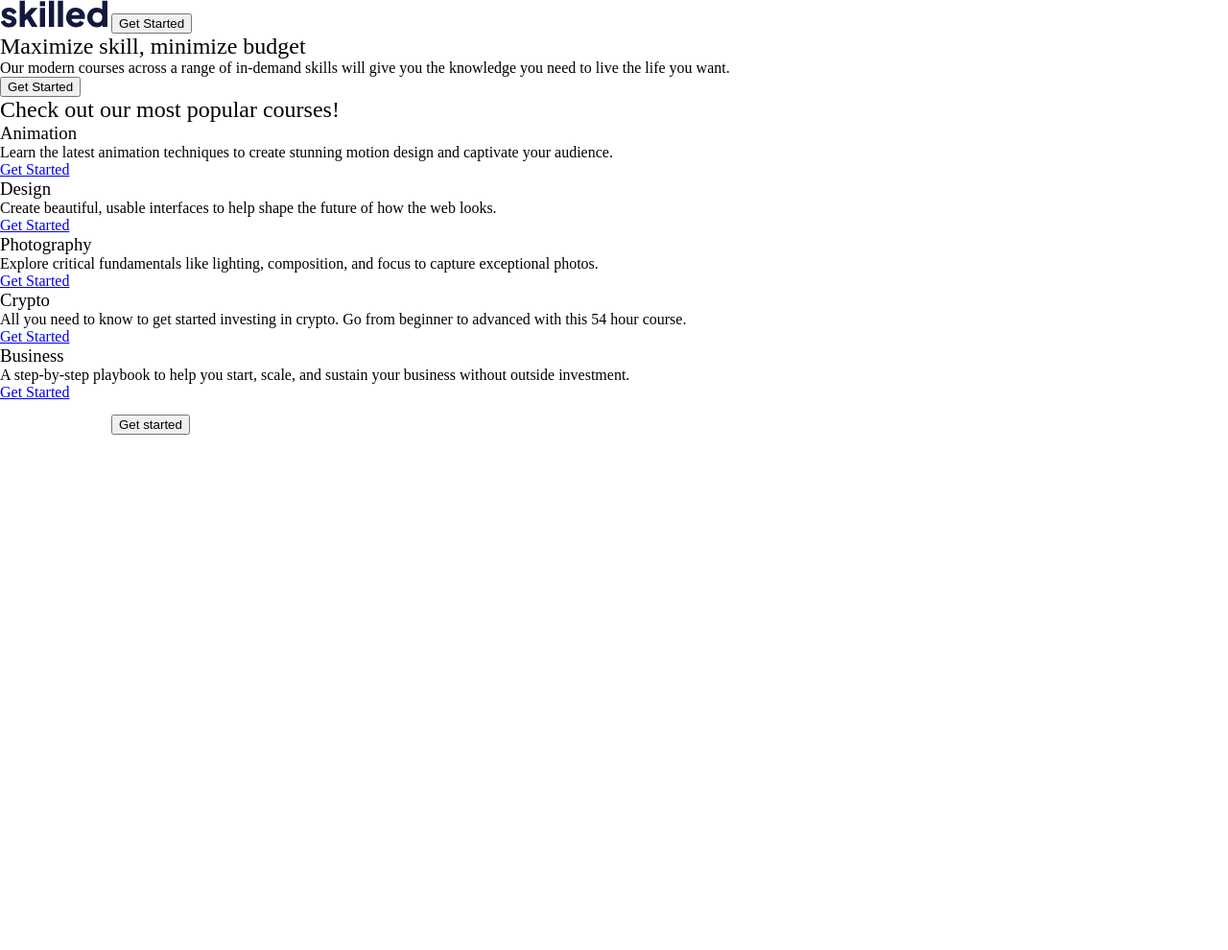
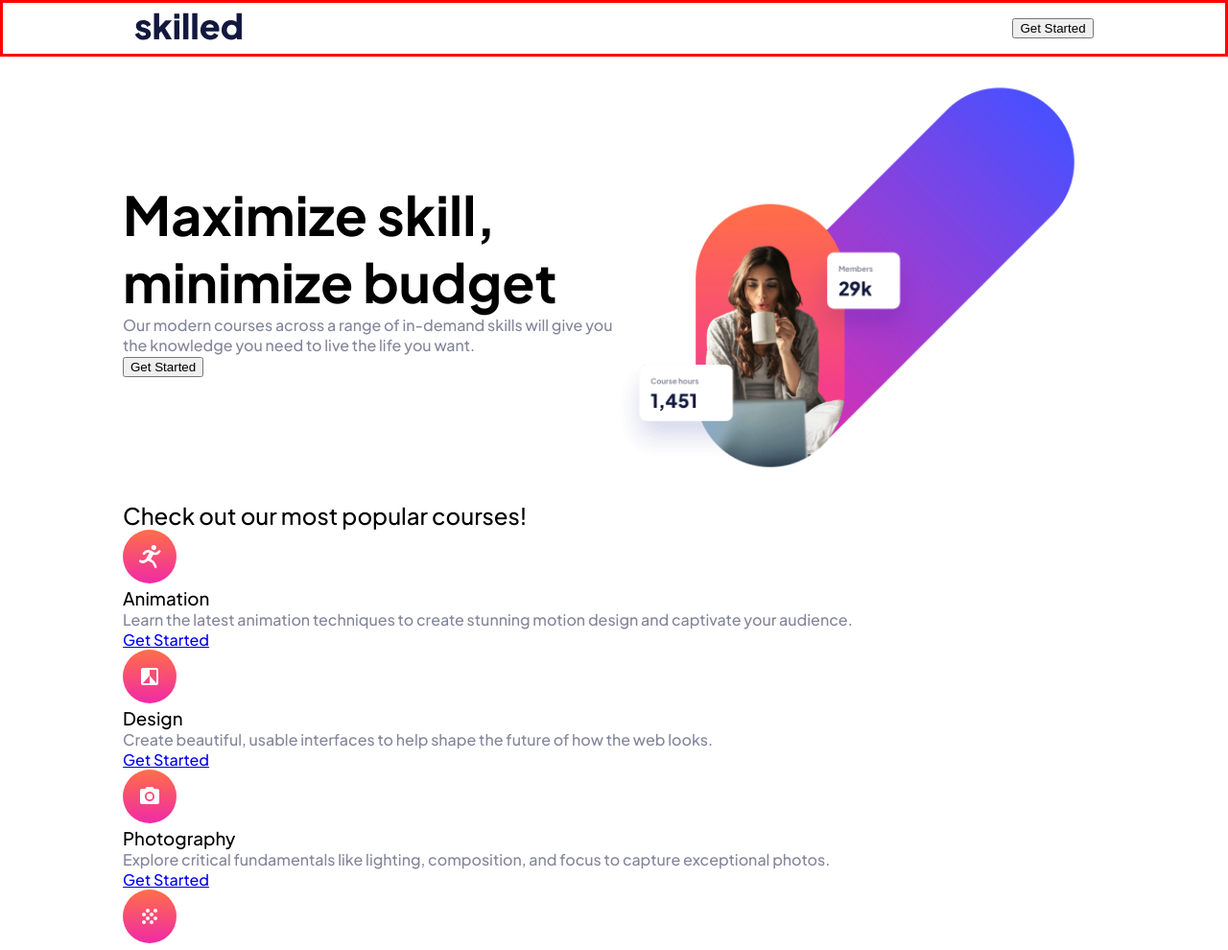
Before and after one commit to KrokoNinja/fem-skilled-elearning-landing-page, a plain HTML site: page starter-code/index.html in a window 1280 px wide. Shown: the top 990 px of the page at 96% size. Before the commit the page ends 800 px from the top, so only its background shows below. Drawn offline with Linux system fonts and the light colour scheme.

Commit message:
bring header and footer in place; begin styling of main content

```diff
--- a/starter-code/index.html
+++ b/starter-code/index.html
@@ -15,27 +15,37 @@
 </head>
 <body>
 
-  <header class="header">
-    <picture>
+  <header id="header">
+    <div class="content-wrapper">
+      <picture class="header-logo">
         <img src="./assets/logo-dark.svg" alt="Skilled Logo Dark">
       </picture>
       <button class="button header-button">Get Started</button>
+    </div>
   </header>
 
   <main id="main">
     <section class="top-grid">
+      <div class="top-content">
         <h1 class="headline">Maximize skill, minimize budget</h1>
         <p class="text">
           Our modern courses across a range of in-demand skills will give you the
           knowledge you need to live the life you want.
         </p>
         <button class="button">Get Started</button>
+      </div>
+      <picture class="front-img">
+        <img src="assets/image-hero-desktop.png" alt="">
+      </picture>
     </section>
     <section class="content-grid">
       <div class="course">
         <h2 class="course-heading">Check out our most popular courses!</h2>
       </div>
       <div class="course">
+        <picture class="course-img">
+          <img src="assets/icon-animation.svg" alt="">
+        </picture>
         <h3 class="course-title">Animation</h3>
         <p class="text">
           Learn the latest animation techniques to create stunning motion
@@ -44,6 +54,9 @@
         <a href="#" class="course-link">Get Started</a>
       </div>
       <div class="course">
+        <picture class="course-img">
+          <img src="assets/icon-design.svg" alt="">
+        </picture>
         <h3 class="course-title">Design</h3>
         <p class="text">
           Create beautiful, usable interfaces to help shape the future of
@@ -52,6 +65,9 @@
         <a href="#" class="course-link">Get Started</a>
       </div>
       <div class="course">
+        <picture class="course-img">
+          <img src="assets/icon-photography.svg" alt="">
+        </picture>
         <h3 class="course-title">Photography</h3>
         <p class="text">
           Explore critical fundamentals like lighting, composition, and focus
@@ -60,6 +76,9 @@
         <a href="#" class="course-link">Get Started</a>
       </div>
       <div class="course">
+        <picture class="course-img">
+          <img src="assets/icon-crypto.svg" alt="">
+        </picture>
         <h3 class="course-title">Crypto</h3>
         <p class="text">
           All you need to know to get started investing in crypto. Go from beginner
@@ -68,6 +87,9 @@
         <a href="#" class="course-link">Get Started</a>
       </div>
       <div class="course">
+        <picture class="course-img">
+          <img src="assets/icon-business.svg" alt="">
+        </picture>
         <h3 class="course-title">Business</h3>
         <p class="text">
           A step-by-step playbook to help you start, scale, and sustain your business
@@ -79,10 +101,12 @@
   </main>
 
   <footer id="footer">
+    <div class="content-wrapper">
       <picture>
-      <img src="assets/logo-light.svg" alt="">
+        <img src="assets/logo-light.svg" alt="Skilled Logo Light">
       </picture>
       <button class="button" id="footer-button">Get started</button>
+    </div>
   </footer>
 
 </body>
--- a/starter-code/styles/styles.css
+++ b/starter-code/styles/styles.css
@@ -2,16 +2,18 @@
 :root{
     /* Colors */
     --bg-primary: #FFFFFF;
-    --bg-secondary: #83869A;
+    --bg-accent: #13183F;
+    --bg-gradient: linear-gradient(0deg, #83869A 0%, #FFFFFF 100%);
+
+    --p-color: #83869A;
 
     --button-hover: #666CA3;
-    --button-default: #13183F;
 
     --get-started: #F74780;
     --get-started-hover: #FFA7C3;
 
-    --primary-gradient: linear-gradient(0deg, #F02AA6 0%, #FF6F48 100%);
-    --secondary-gradient: linear-gradient(0deg, #F02AA6 0%, #4851FF 100%);
+    --primary-button-gradient: linear-gradient(0deg, #F02AA6 0%, #FF6F48 100%);
+    --secondary-button-gradient: linear-gradient(0deg, #F02AA6 0%, #4851FF 100%);
 
     /* Typography */
     --fs-heading-xl: 3.5rem;
@@ -47,3 +49,53 @@ img {
     max-width: 100%;
     height: auto;
 }
+
+/* Styling */
+
+body{
+    font-family: "Plus Jakarta Sans";
+}
+
+.headline{
+    font-size: var(--fs-heading-xl);
+    font-weight: bold;
+}
+
+.text{
+    color: var(--p-color);
+}
+
+.top-grid{
+    display: grid;
+    grid-template-columns: 1fr 1fr;
+    place-items: center;
+}
+
+.front-img{
+
+}
+
+.content-wrapper{
+    width: 80%;
+    margin: 0 auto;
+    display: flex;
+    justify-content: space-between;
+    align-items: center;
+    padding: 10px;
+}
+
+#header{
+    width: 100%;
+    border: 3px solid red;
+}
+
+#main {
+    width: 80%;
+    margin: 0 auto;
+}
+
+#footer{
+    width: 100%;
+    border: 3px solid blue;
+    background-color: var(--bg-accent);
+}
```
Lines whose indentation alone changed are shown as unchanged.
